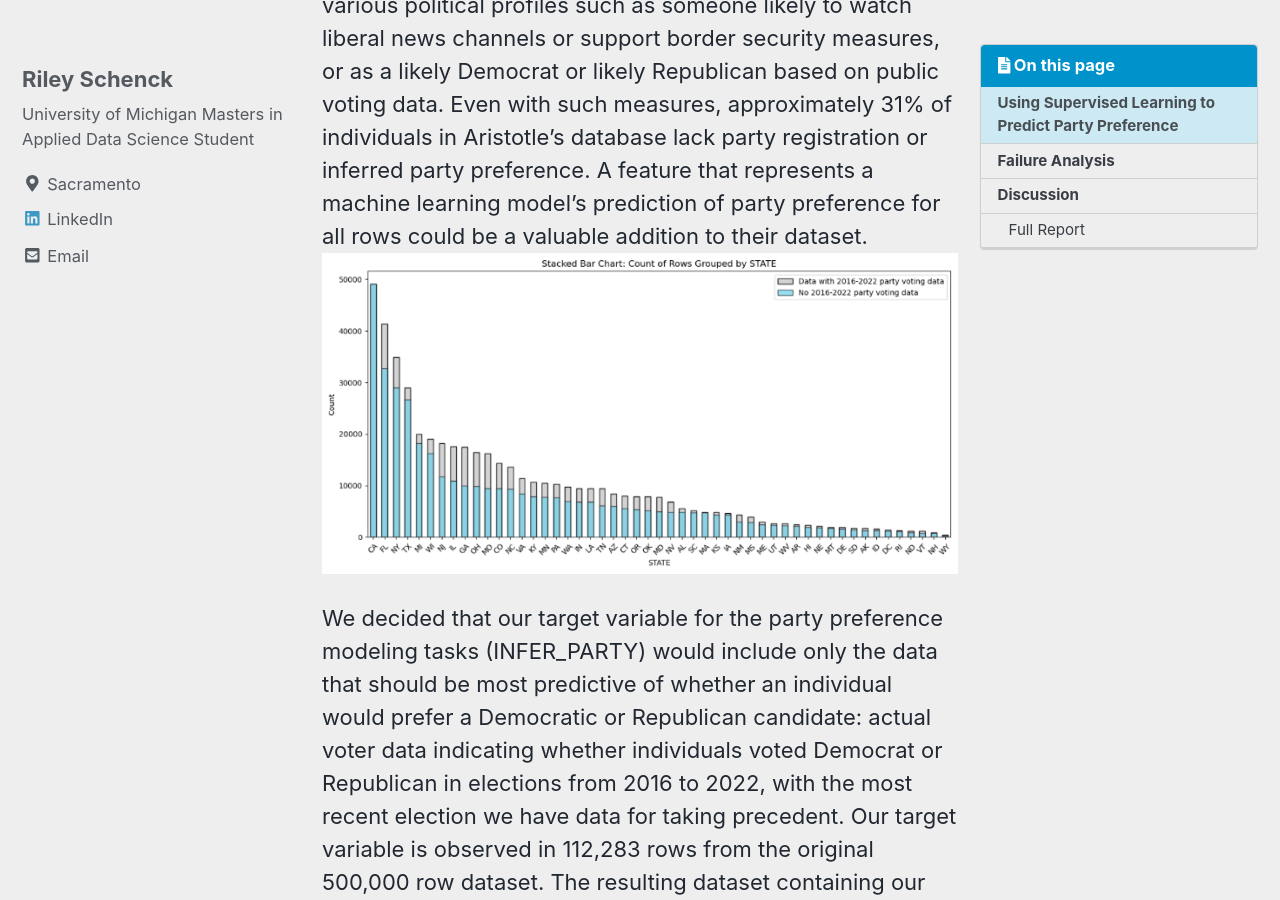
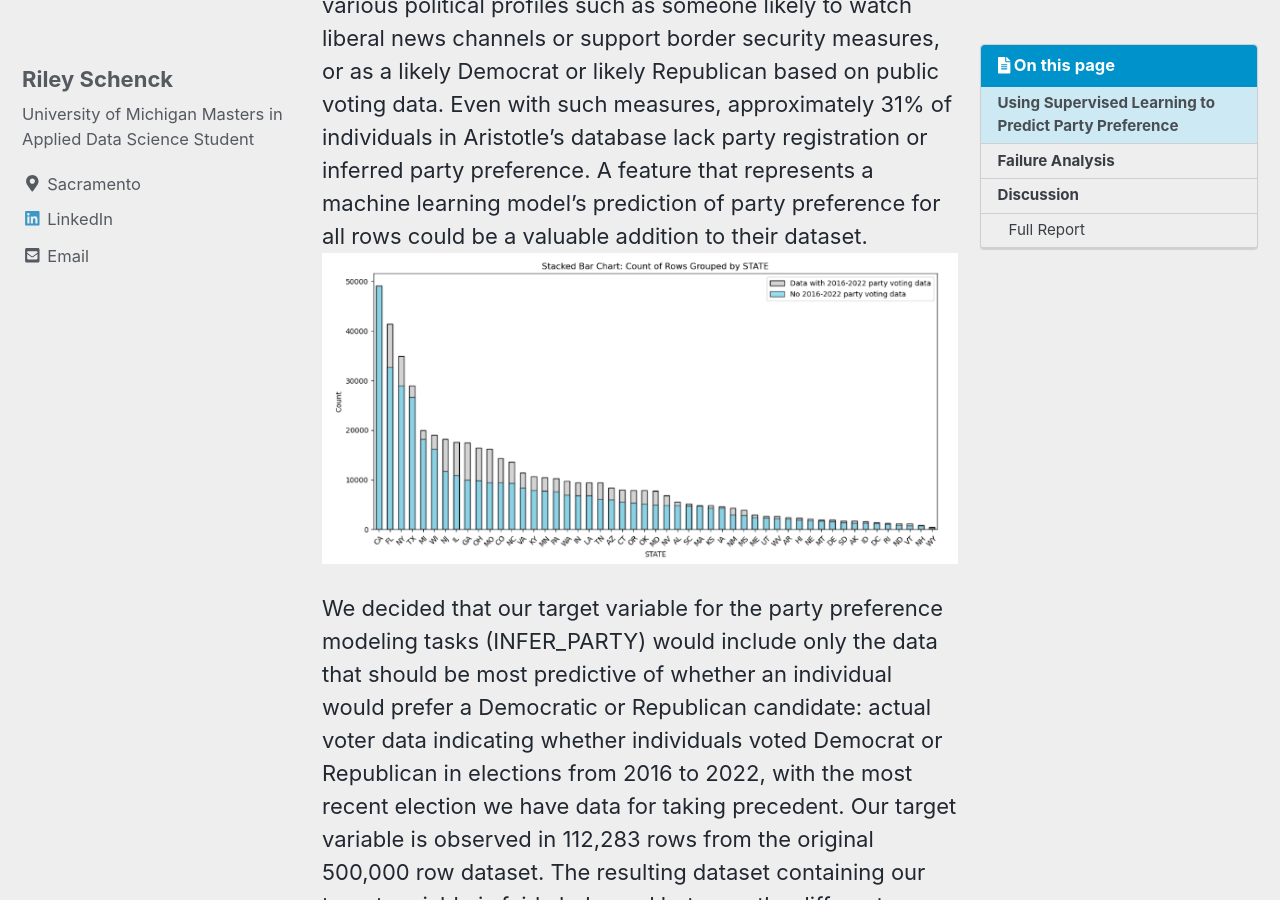
Before and after one commit to rileyschenck/website, a Jekyll site: the page built from _posts/2023-10-10-MilestoneII.md, in a window 1280 px wide and 900 px high, scrolled down 786 px. Built offline with Jekyll 4.4.1, drawn with Linux system fonts in a browser that asks for light colours; cached includes are drawn as plain includes; nearby versions of some CDN libraries; a script that is not in the unit is left out.

Commit message:
Update 2023-10-10-MilestoneII.md

```diff
--- a/_posts/2023-10-10-MilestoneII.md
+++ b/_posts/2023-10-10-MilestoneII.md
@@ -14,7 +14,7 @@ All data used in this project came from the political consulting firm Aristotle.
 
 ## Using Supervised Learning to Predict Party Preference
 Knowing an individual’s party preference is valuable information for a political data consulting firm. A Republican candidate’s primary election campaign wouldn’t want to waste money serving ads to Democrats, and a Democratic candidate's general election campaign focused on getting the vote out doesn’t want their volunteers knocking on Republicans’ doors. Aristotle has already constructed numerous features in the dataset that classify individuals into various political profiles such as someone likely to watch liberal news channels or support border security measures, or as a likely Democrat or likely Republican based on public voting data. Even with such measures, approximately  31% of individuals in Aristotle’s database lack party registration or inferred party preference. A feature that represents a machine learning model’s prediction of party preference for all rows could be a valuable addition to their dataset.
-![Plot1]({{ site.url }}{{ site.baseurl }}/assets/images/milestone1-barchart.png)
+![Plot1]({{ site.url }}{{ site.baseurl }}/assets/images/milestone1-barchart1.png)
 
 We decided that our target variable for the party preference modeling tasks (INFER_PARTY) would include only the data that should be most predictive of whether an individual would prefer a Democratic or Republican candidate: actual voter data indicating whether individuals voted Democrat or Republican in elections from 2016 to 2022, with the most recent election we have data for taking precedent. Our  target variable is observed in  112,283 rows from the original 500,000 row dataset. The resulting dataset containing our target variable is fairly balanced between the different states, representing a wide sample of American voters (see gray areas of Figure 1), with the exception of California which doesn’t provide election data on voters.
 
```
